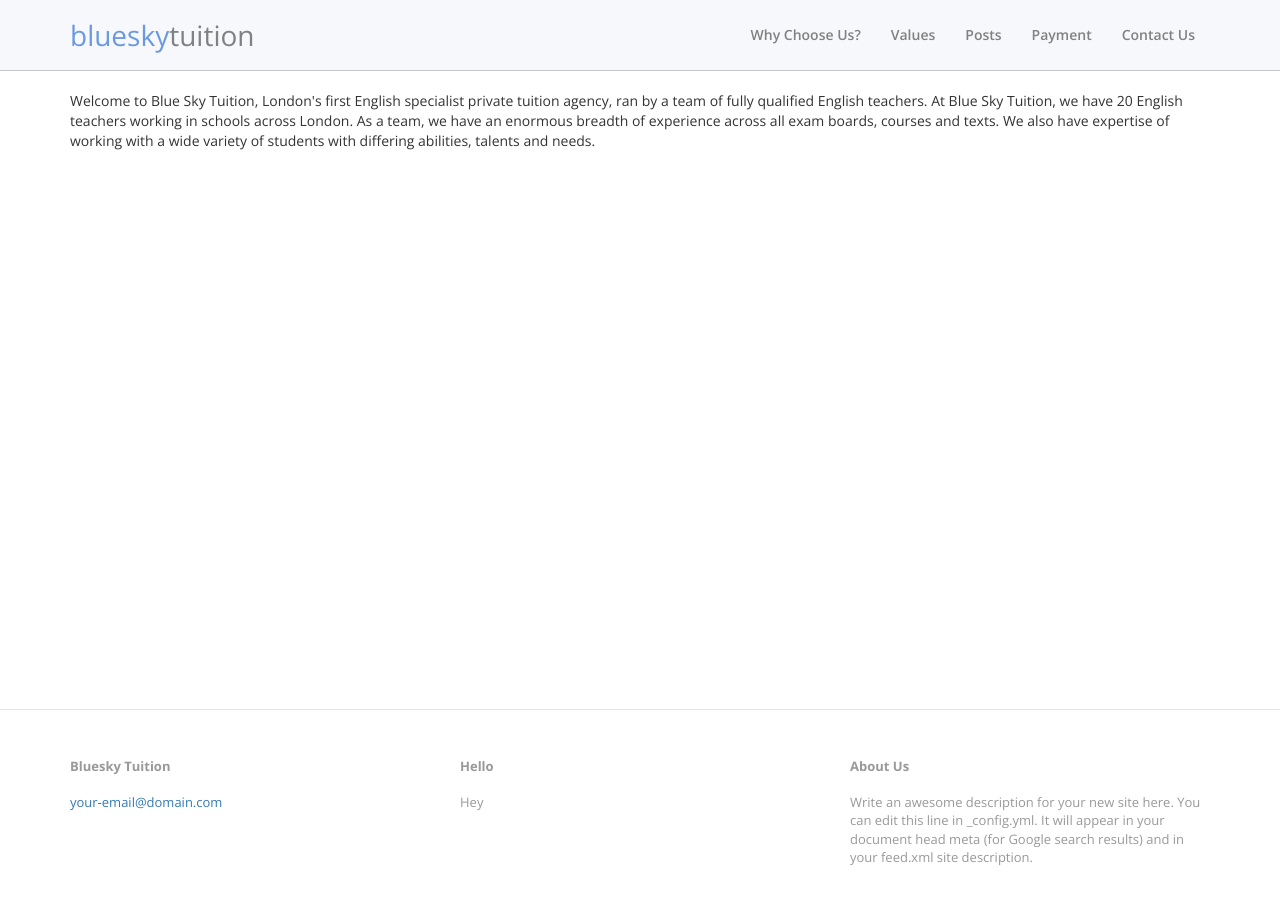
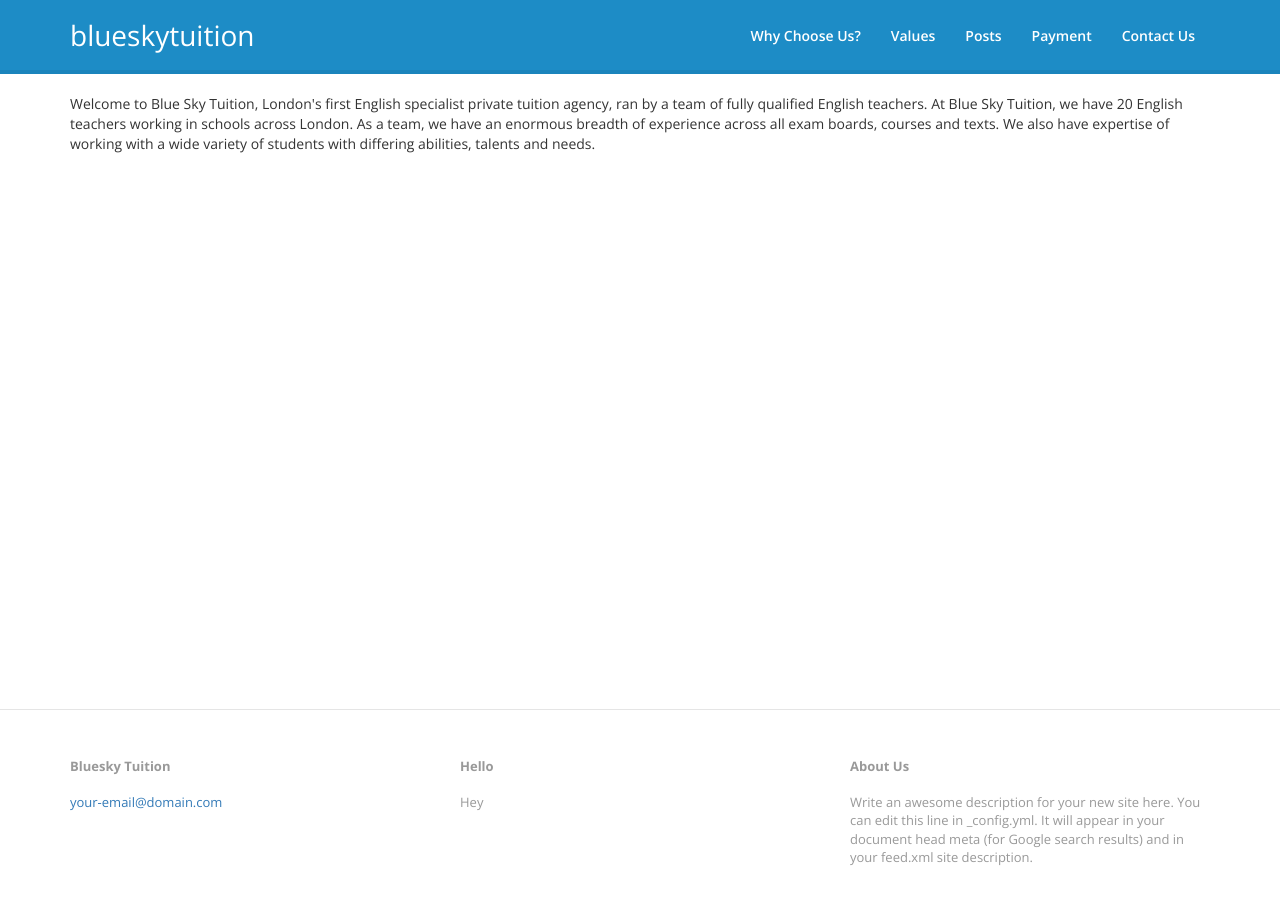
Before and after one commit to 01taylop/blue-sky-tuition, a Jekyll site: the page built from index.html, in a window 1280 px wide. Built offline with Jekyll 4.4.1, drawn with Linux system fonts in a browser that asks for light colours.

Commit message:
New blue header

```diff
--- a/_sass/_theme.scss
+++ b/_sass/_theme.scss
@@ -1,4 +1,5 @@
 $primary-color: #6a99e2;
 $brand-color: #6a99e2;
-$header-bg: #f6f8fb;
-$header-color: #818181;
+
+$header-bg: #1D8CC6;
+$header-color: #ffffff;
--- a/_sass/partials/_base.scss
+++ b/_sass/partials/_base.scss
@@ -1,4 +1,4 @@
-@import url(https://fonts.googleapis.com/css?family=Open+Sans:300,400,600,700);
+@import url(https://fonts.googleapis.com/css?family=Open+Sans:300,400,500,600,700);
 
 * {
   -webkit-box-sizing: border-box;
--- a/_sass/partials/_header.scss
+++ b/_sass/partials/_header.scss
@@ -1,29 +1,25 @@
 $header-height: 70px;
-$brand-line-height: 38px;
-$brand-padding: ($header-height - $brand-line-height) / 2;
 $nav-line-height: 20px;
 $nav-padding: ($header-height - $nav-line-height) / 2;
 
 /* HEADER
 ----------------------------------------------------------*/
 .header {
-  background-color: $header-bg;
   .navbar {
     margin: 0 0 20px 0;
-    color: $header-color;
     border: none;
-    border-bottom: 1px solid #c4c6c9;
+    border-bottom: 4px solid #1a84bc;
     background-color: $header-bg;
 
     @include border-radius(0px);
     .navbar-brand {
-      font-size: 28px;
-      line-height: $brand-line-height;
-      height: $header-height;
-      padding: $brand-padding 15px;
+      font-size: 22px;
+      line-height: 32px;
+      height: 60px;
+      padding: 14px 15px 10px 15px;
       color: $header-color;
       .bluesky {
-        color: $brand-color;
+        // color: $brand-color;
       }
     }
     .navbar-nav {
@@ -31,19 +27,28 @@ $nav-padding: ($header-height - $nav-line-height) / 2;
         a {
           font-size: 14px;
           font-weight: 600;
-          line-height: $nav-line-height;
-          padding: $nav-padding 15px;
-          padding-bottom: $nav-padding - 4px;
           color: $header-color;
-          border-bottom: 4px solid transparent;
+          &:hover,&:focus {
+            background-color: rgba(255,255,255,.1);
+          }
+        }
+      }
+    }
+    @media (min-width: $screen-sm-min) {
+      .navbar-brand {
+        font-size: 28px;
+        line-height: 38px;
+        height: 70px;
+        padding: 16px 15px 12px 15px
+      }
+      .navbar-nav {
+        > li {
+          a {
+            margin: 12px 0 10px;
+            padding-top: 14px;
+            padding-bottom: 14px;
 
-          @include transition(border-bottom-color .8s ease);
-          &:hover {
-            color: darken($header-color, 10%);
-            background: none;
-          }
-          &.active {
-            border-bottom-color: $primary-color;
+            @include border-radius(4px);
           }
         }
       }
```
